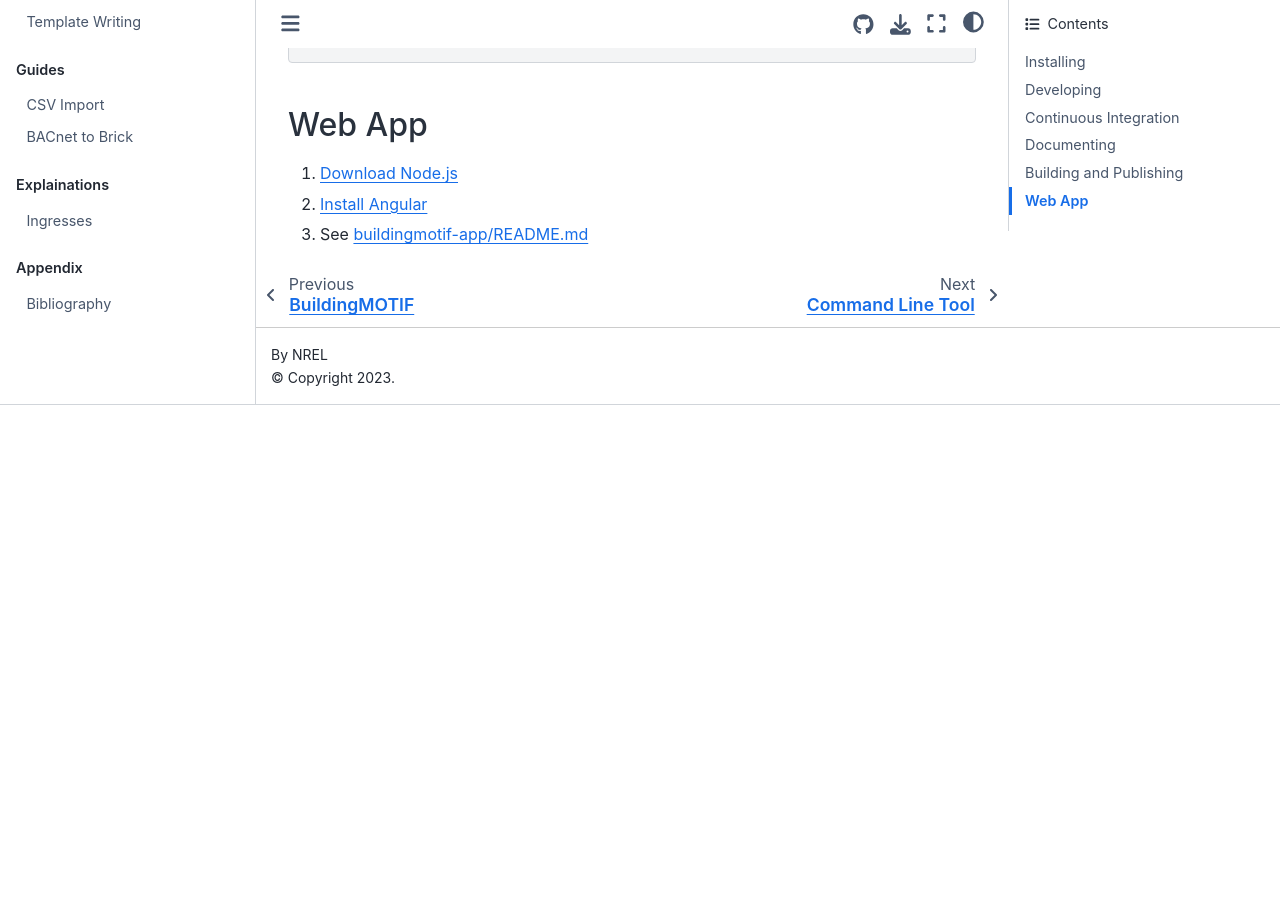
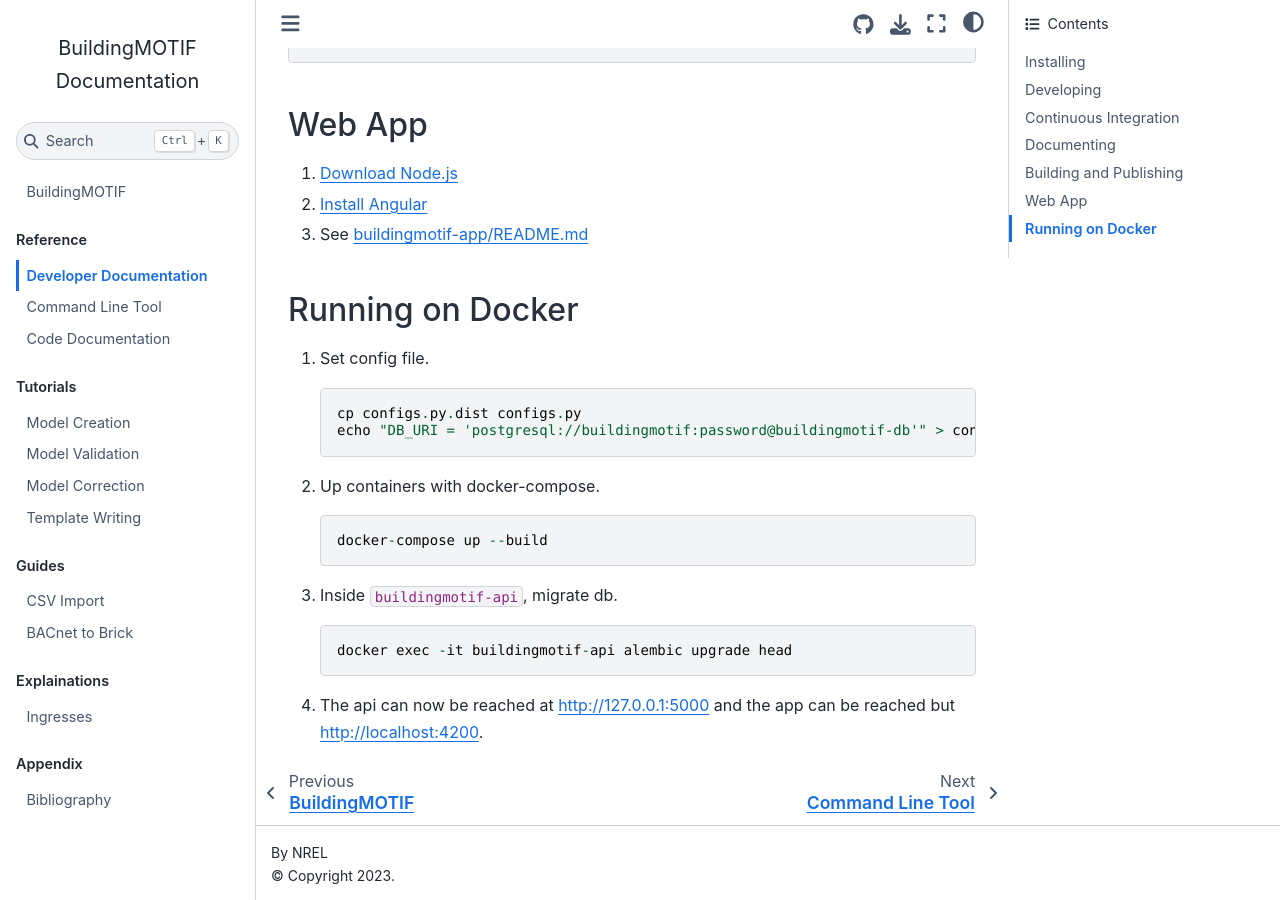
Before and after one commit to NREL/BuildingMOTIF, a Jupyter Book: the page built from docs/reference/developer_documentation.md, in a window 1280 px wide and 900 px high, scrolled down 3266 px. Built offline with Jupyter Book 1.0.4 settings and Sphinx 7.4.7 and the Sphinx Book theme 1.1.4, drawn with Linux system fonts in a browser that asks for light colours; before the commit the page ends 3671 px from its top, so only the background shows below that.

Commit message:
Add docker docs

````diff
--- a/docs/reference/developer_documentation.md
+++ b/docs/reference/developer_documentation.md
@@ -105,3 +105,20 @@ poetry publish --build
 1. [Download Node.js](https://nodejs.org/en/download/)
 2. [Install Angular](https://angular.io/guide/setup-local)
 3. See [buildingmotif-app/README.md](buildingmotif-app/README.md)
+
+
+## Running on Docker
+1. Set config file.
+    ```
+    cp configs.py.dist configs.py
+    echo "DB_URI = 'postgresql://buildingmotif:password@buildingmotif-db'" > configs.py
+    ```
+2. Up containers with docker-compose.
+    ```
+    docker-compose up --build
+    ```
+3. Inside `buildingmotif-api`, migrate db.
+    ```
+    docker exec -it buildingmotif-api alembic upgrade head
+    ```
+4. The api can now be reached at http://127.0.0.1:5000 and the app can be reached but http://localhost:4200.
````
